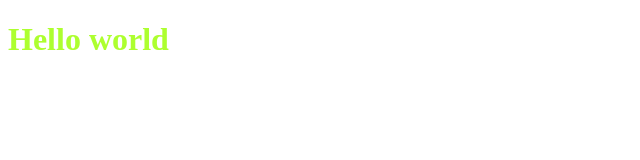
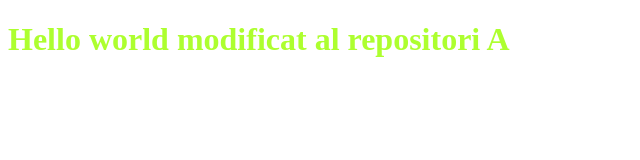
Before and after one commit to LlucEspunya/projecteClasse2, a plain HTML site: page index.html in a window 1280 px wide. Shown: the whole page, without its empty margins (0-640 px from the left). Drawn offline with Linux system fonts and the light colour scheme.

Commit message:
Titol modificat

```diff
--- a/index.html
+++ b/index.html
@@ -9,7 +9,7 @@
 </head>
 
 <body>
-    <h1>Hello world</h1>
+    <h1>Hello world modificat al repositori A</h1>
 
 </body>
 
```
